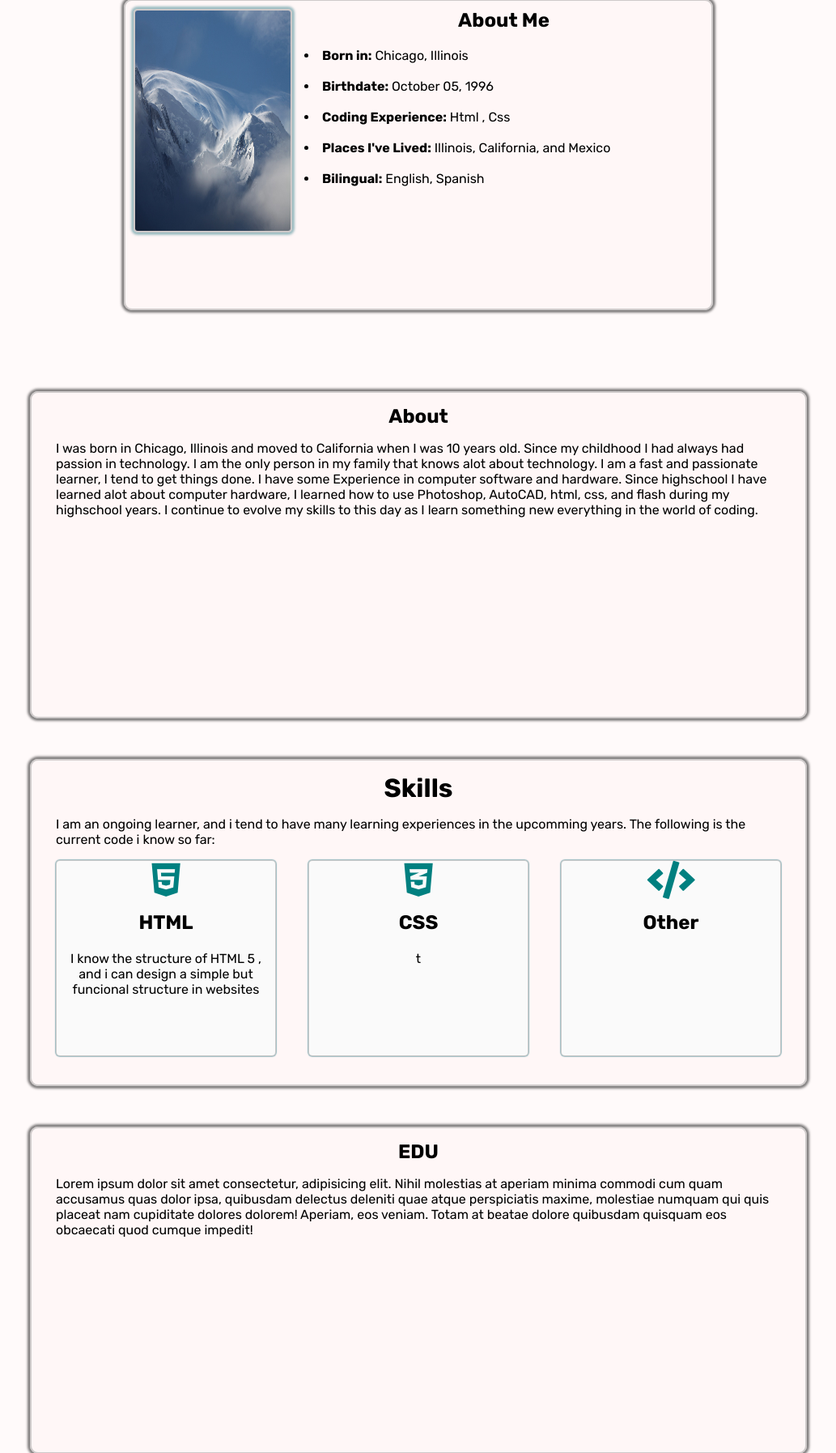
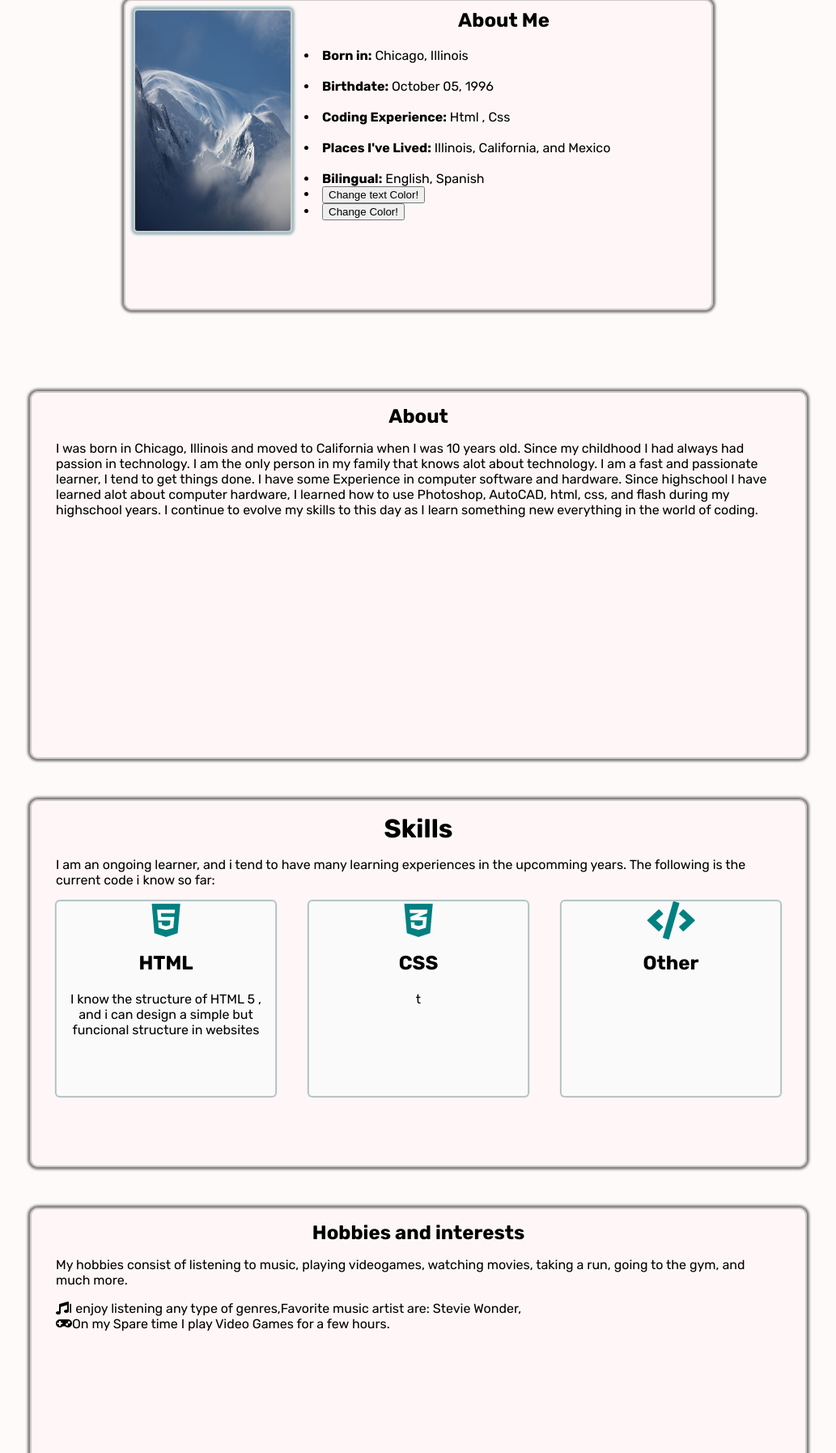
Before and after one commit to robertHer/whprojects, a PHP site: page / in a window 1280 px wide. Shown: the part 175-1969 px from the top of the page at 81% size, without its empty margins (123-1156 px from the left). Run offline with PHP 8.4, Linux system fonts and the light colour scheme; some libraries are stand-ins or nearby versions.

Commit message:
javascript practice

```diff
--- a/portfolio/css/styles.css
+++ b/portfolio/css/styles.css
@@ -108,7 +108,7 @@ main#about, #exp, #edu, #contact {
   box-shadow: 0 0 3px 3px rgba(22, 22, 22, 0.548);
   border: 2px solid rgba(179, 175, 175, 0.637);
   border-radius: 10px;
-  height: 400px;
+  height: 450px;
   max-width: 70vw;
   margin-left: auto;
   margin-right: auto;
--- a/portfolio/css/styles.scss
+++ b/portfolio/css/styles.scss
@@ -65,8 +65,9 @@ nav a{
     padding: 2px 15px;
 }
 
-a:hover{
-    color: inherit;
+nav li a:hover{
+    background-color: teal;
+
 }
 a{
     text-decoration:none;
@@ -113,7 +114,7 @@ main#about , #exp , #edu , #contact{
     box-shadow: 0 0 3px 3px rgba(22, 22, 22, 0.548);
     border: 2px solid rgba(179, 175, 175, 0.637);
     border-radius: 10px;
-    height: 400px;
+    height: 450px;
     max-width:70vw;
     margin-left: auto;
     margin-right: auto;
--- a/portfolio/index.html
+++ b/portfolio/index.html
@@ -11,10 +11,12 @@
     <title>My Portfolio</title>
 </head>
 <body>
+
     <header>
         <nav>
             <ul>
                 <li><a href="#"></a>Roberto Hernandez</a></li>
+
                 <li><a href="#about">About Me</a></li>
                 <li><a href="#exp">Skills</a></li>
                 <li><a href="#edu">Education</a></li>
@@ -33,6 +35,9 @@
             <li><b>Places I've Lived:</b> Illinois, California, and Mexico</li>
             <br>
             <li><b>Bilingual:</b> English, Spanish</li>
+
+            <li><button id="txtcolor" onclick="txtColor()">Change text Color!</button></li>
+                <li><button id="bkcolor" onclick="bkColor()">Change Color!</button></li>
 
         </div>
     </header>
@@ -59,8 +64,14 @@
         </ul>
     </main>
     <main id="edu">
-        <h2>EDU</h2>
-        <p>Lorem ipsum dolor sit amet consectetur, adipisicing elit. Nihil molestias at aperiam minima commodi cum quam accusamus quas dolor ipsa, quibusdam delectus deleniti quae atque perspiciatis maxime, molestiae numquam qui quis placeat nam cupiditate dolores dolorem! Aperiam, eos veniam. Totam at beatae dolore quibusdam quisquam eos obcaecati quod cumque impedit!</p>
+        <h2>Hobbies and interests</h2>
+        <p>My hobbies consist of listening to music, playing videogames, watching movies, taking a run, going to the gym, and much more.</p>
+        <ul>
+            <li><i class="fas fa-music"></i>I enjoy listening any type of genres,Favorite music artist are: Stevie Wonder,</li>
+            <li><i class="fas fa-gamepad"></i>On my Spare time I play Video Games for a few hours.</li>
+            <li></li>
+            <li></li>
+        </ul>
     </main>
     <main id="contact">
         <h2>Contact Me</h2>
@@ -87,5 +98,6 @@
         <footer>
             <p>Created by: Roberto Hernadnez</p>
         </footer>
+        <script src="js/script.js"></script>
 </body>
 </html>
--- /dev/null
+++ b/portfolio/js/script.js
@@ -0,0 +1,8 @@
+
+function bkColor(){
+document.body.style.backgroundColor = "black";
+}
+
+function txtColor(){
+    document.body.style.color = "teal";
+}
```
Also changed, not shown: march19/index.html (added, +36 -0 lines), march19/js/script.js (added, +86 -0 lines).
